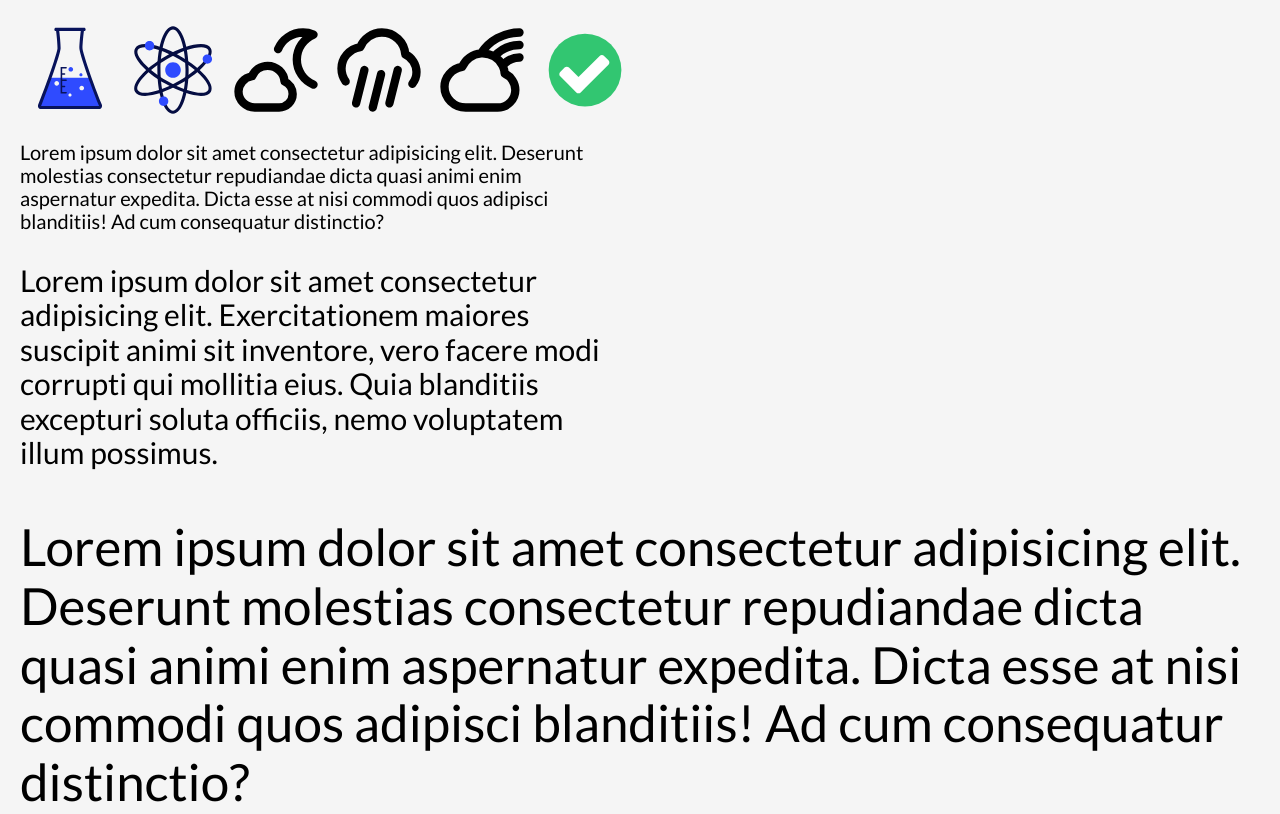
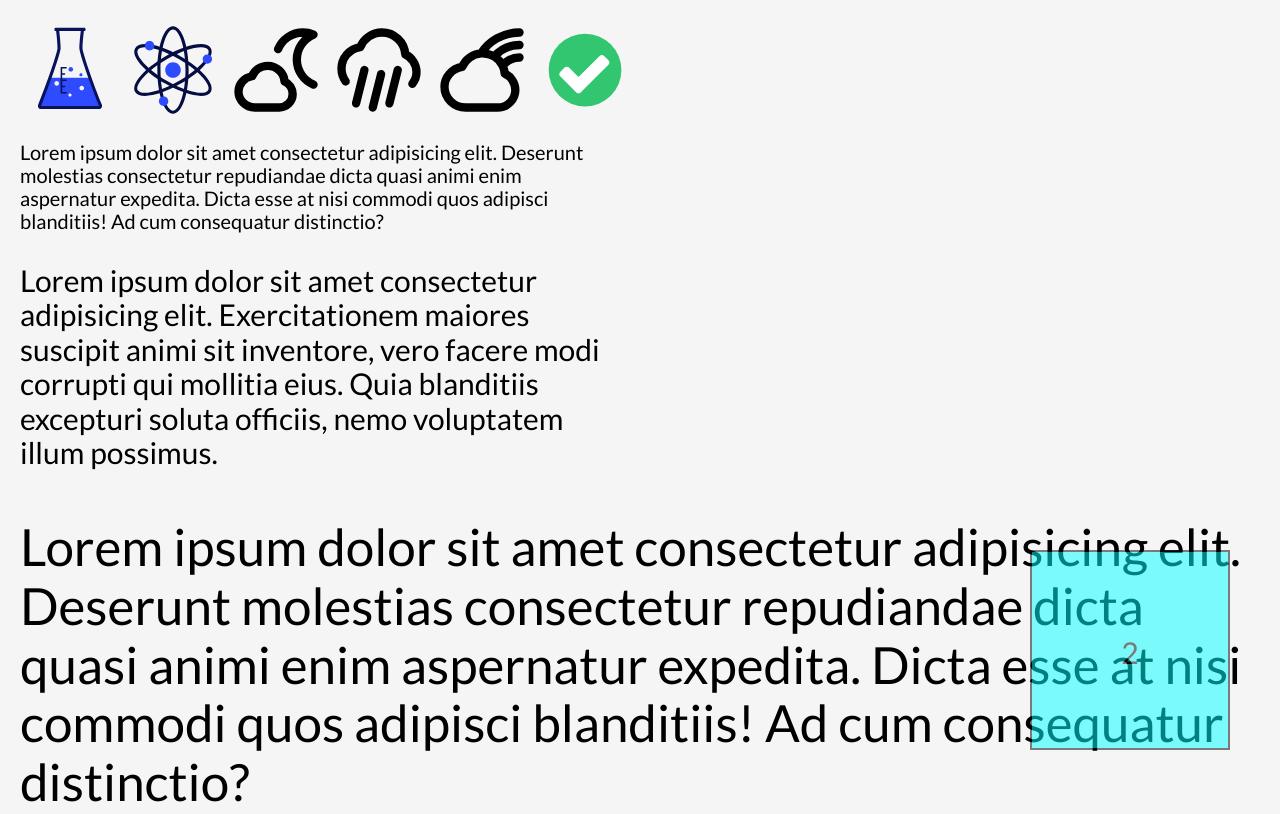
Before and after one commit to RobFyd/practice-in-js, a plain HTML site: page index.html in a window 1280 px wide. Shown: the top 814 px of the page. Drawn offline with nearby package versions, Linux system fonts and the light colour scheme.

Commit message:
position: fixed added

```diff
--- a/css/style.css
+++ b/css/style.css
@@ -54,14 +54,14 @@
 }
 
 p#positioned {
-    position: absolute;
+    position: fixed;
     /* static - default value, not positioned in any special way */
     /* relative - relative to its normal position */
     /* absolute - relative to the first parent element that has a position other than static */
     /* fixed - relative to the viewport */
     /* sticky - based on the user's scroll position */
-    top: 20px;
-    left: 50px;
+    bottom: 50px;
+    right: 50px;
     margin: 0;
     background-color: aqua;
     /* width: auto;
```
